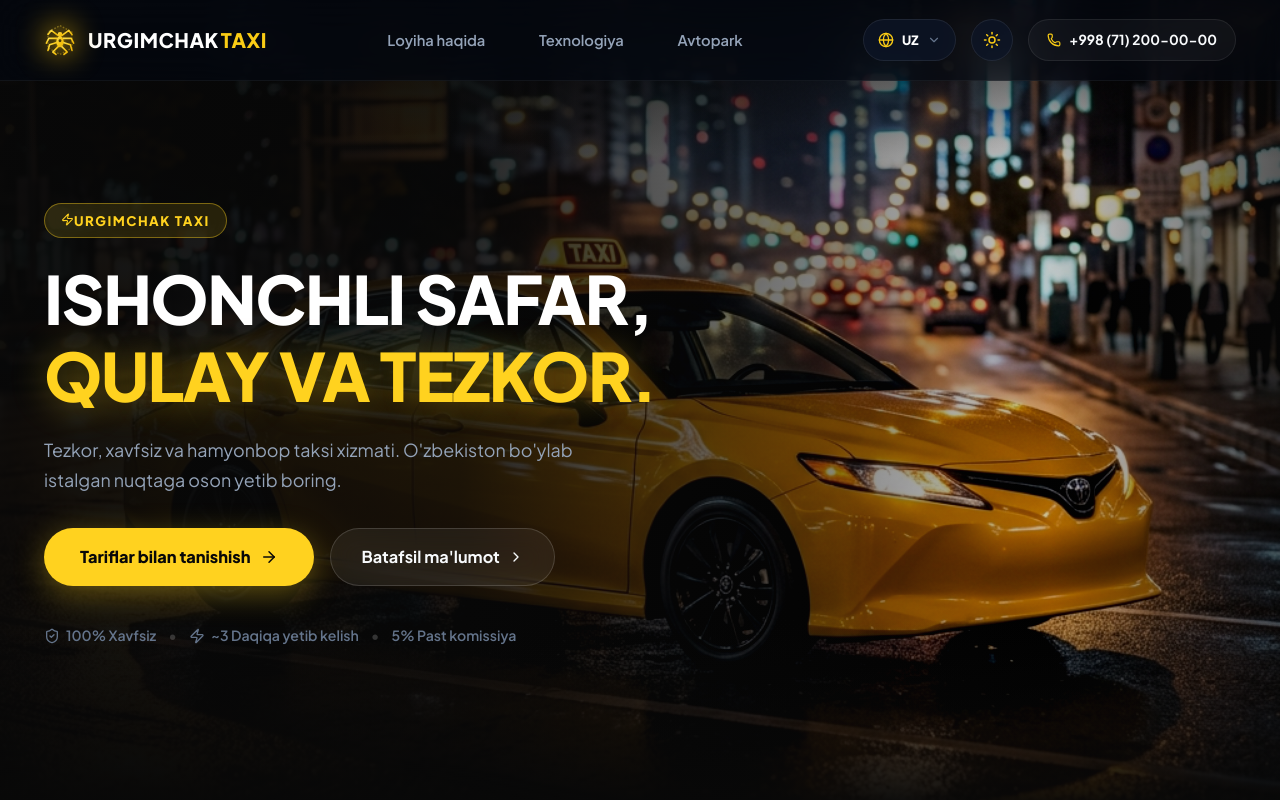
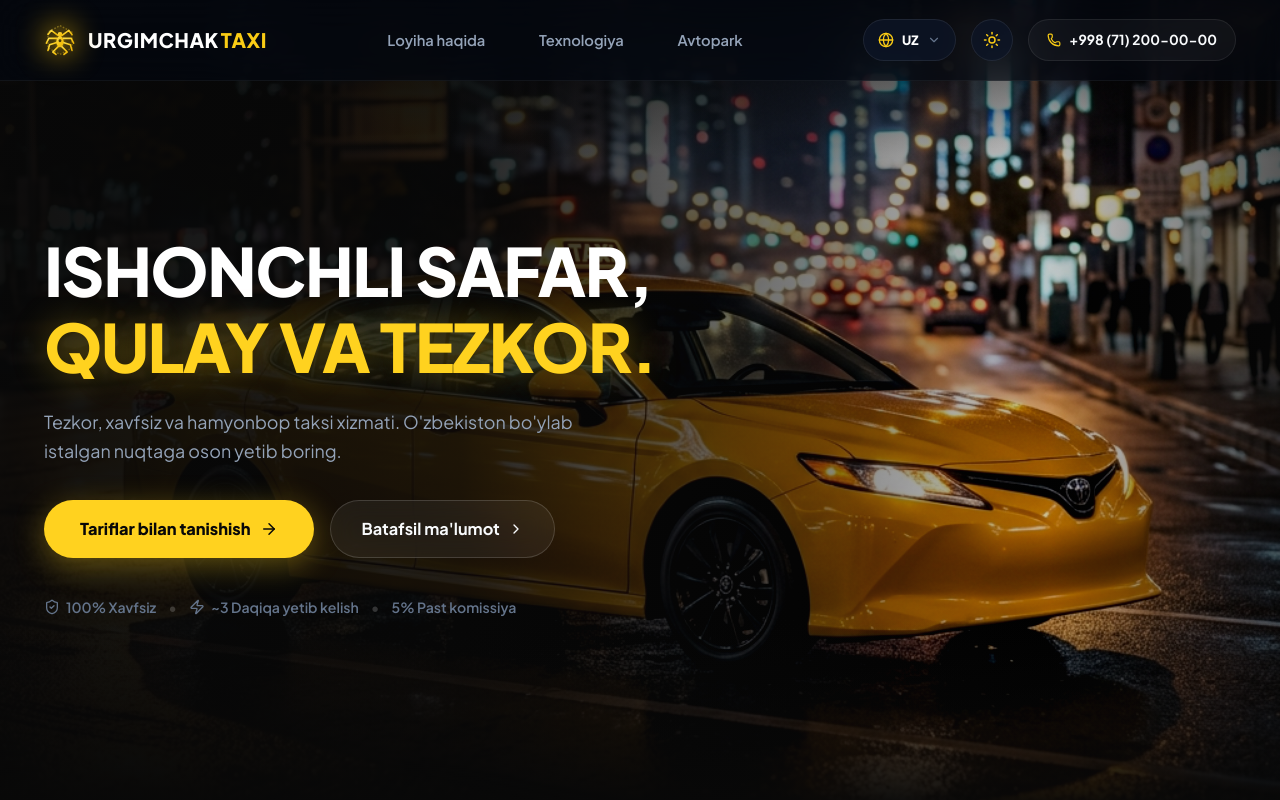
Before and after one commit to humoyun1773/taxi-landing-web, a React (Vite) app: page / in a window 1280 px wide. Shown: the top 800 px of the page. Built offline with nearby package versions, Linux system fonts and the light colour scheme.

Commit message:
refactor: remove URGIMCHAK TAXI eyebrow badge from Hero section

```diff
--- a/src/components/Hero.tsx
+++ b/src/components/Hero.tsx
@@ -2,7 +2,7 @@ import React from 'react';
 import { motion } from 'framer-motion';
 import { ArrowRight, ChevronRight, ShieldCheck, Zap } from 'lucide-react';
 import { useTranslation } from 'react-i18next';
-import { Badge } from './ui/badge';
+
 
 export const Hero: React.FC = () => {
   const { t } = useTranslation();
@@ -28,19 +28,6 @@ export const Hero: React.FC = () => {
       {/* 3. Hero Foreground Content */}
       <div className="container hero-fullbleed-container">
         <div className="hero-text-column">
-          {/* Eyebrow Brand Badge */}
-          <motion.div
-            initial={{ opacity: 0, y: 16 }}
-            animate={{ opacity: 1, y: 0 }}
-            transition={{ duration: 0.5, delay: 0.1 }}
-            className="hero-eyebrow-wrapper"
-          >
-            <Badge variant="gold" className="hero-brand-badge">
-              <Zap size={13} className="text-yellow-400 mr-1.5" />
-              <span>{t('hero.badge')}</span>
-            </Badge>
-          </motion.div>
-
           {/* Monumental Hero Headline */}
           <motion.h1
             initial={{ opacity: 0, y: 30 }}
```
